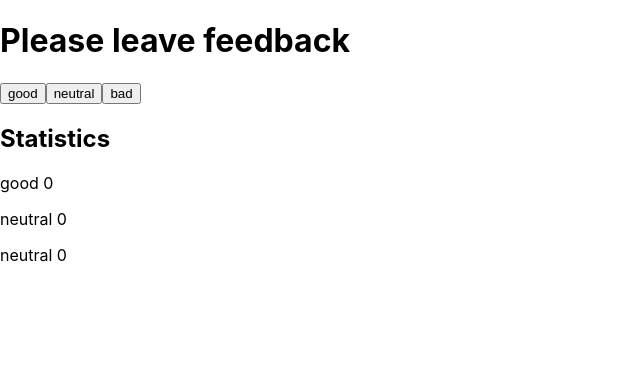
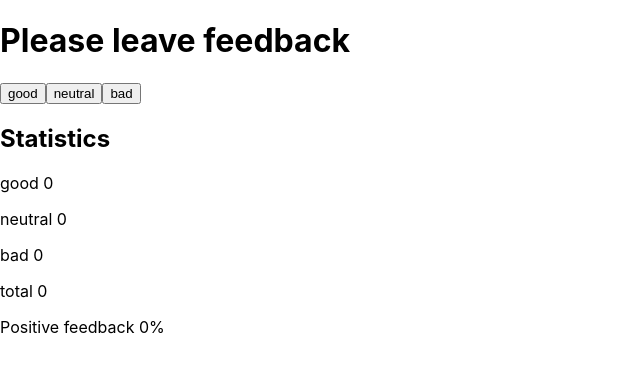
Before and after one commit to bhoretskyi/goit-react-hw-02-feedback, a React (Create React App) app: page / in a window 1280 px wide. Shown: the top 372 px of the page, without its empty margins (0-640 px from the left). Built offline with nearby package versions, Linux system fonts and the light colour scheme.

Commit message:
added functional

```diff
--- a/src/components/App.jsx
+++ b/src/components/App.jsx
@@ -5,28 +5,65 @@ export class App extends Component {
     good: 0,
     neutral: 0,
     bad: 0,
+    total: 0,
   };
-  handleFeedbackClick = e => {
-    console.log(this.state);
+  handleFeedbackClick = type => {
+    this.setState(prevState => ({
+      [type]: prevState[type] + 1,
+    }));
+  };
+  totalFeedbackCalk = () => {
+    this.setState(prevState => ({
+      total: prevState['total'] + 1,
+    }));
   };
   render() {
+    const{good,total} = this.state;
+    const goodFeedbackCalk = () => {
+      return Math.round((good / total) * 100)
+    }
+    // const { good, neutral, bad } = this.state;
     return (
       <div>
         <div>
           <h1>Please leave feedback</h1>
           <div>
-            <button type="button" onClick={this.handleFeedbackClick}>
+            <button
+              type="button"
+              onClick={() => {
+                this.handleFeedbackClick('good');
+                this.totalFeedbackCalk();
+              }}
+            >
               good
             </button>
-            <button>neutral</button>
-            <button>bad</button>
+            <button
+              type="button"
+              onClick={() => {
+                this.handleFeedbackClick('neutral');
+                this.totalFeedbackCalk();
+              }}
+            >
+              neutral
+            </button>
+            <button
+              type="button"
+              onClick={() => {
+                this.handleFeedbackClick('bad');
+                this.totalFeedbackCalk();
+              }}
+            >
+              bad
+            </button>
           </div>
         </div>
         <div>
           <h2>Statistics</h2>
           <p>good {this.state.good}</p>
           <p>neutral {this.state.neutral}</p>
-          <p>neutral {this.state.good}</p>
+          <p>bad {this.state.bad}</p>
+          <p>total {this.state.total}</p>
+          <p>Positive feedback {goodFeedbackCalk() ? goodFeedbackCalk() : 0}%</p>
         </div>
       </div>
     );
```
